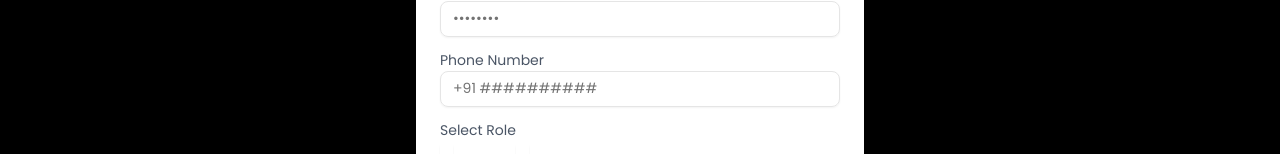
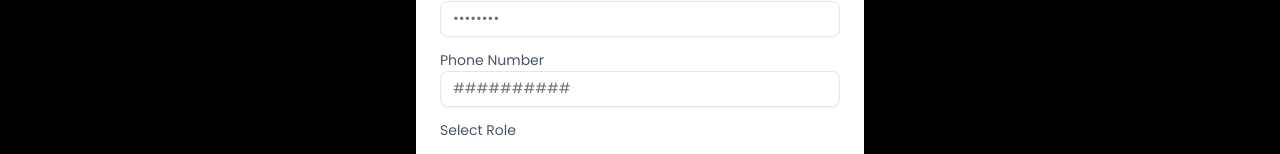
Before and after one commit to patanjalisharma/JobNest, a React (Vite) app in the folder frontend/: page /signup in a window 1280 px wide. Shown: the part 356-510 px from the top of the page. Built offline with nearby package versions, Linux system fonts and the light colour scheme.

Commit message:
signup issue resolved

```diff
--- a/frontend/src/components/auth/SignUp.jsx
+++ b/frontend/src/components/auth/SignUp.jsx
@@ -104,7 +104,7 @@ const SignUp = () => {
           {/* Phone Number */}
           <div className="mb-4">
             <Label className="text-gray-600">Phone Number</Label>
-            <Input type="tel" placeholder="+91 ##########" className="mt-1 w-full" value={input.phoneNumber} name="phoneNumber" onChange={changeEventHandler}/>
+            <Input type="tel" placeholder="##########" className="mt-1 w-full" value={input.phoneNumber} name="phoneNumber" onChange={changeEventHandler}/>
           </div>
 
           {/* Role Selection */}
```
